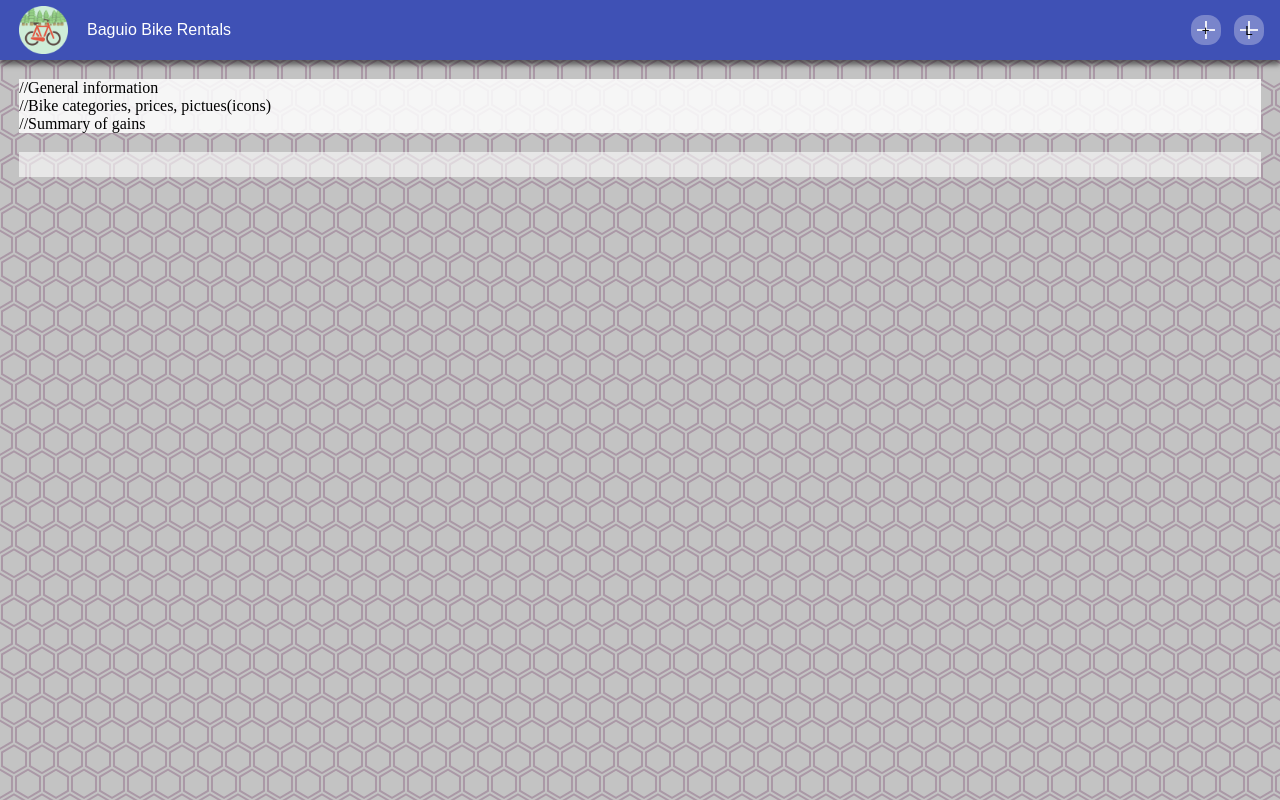
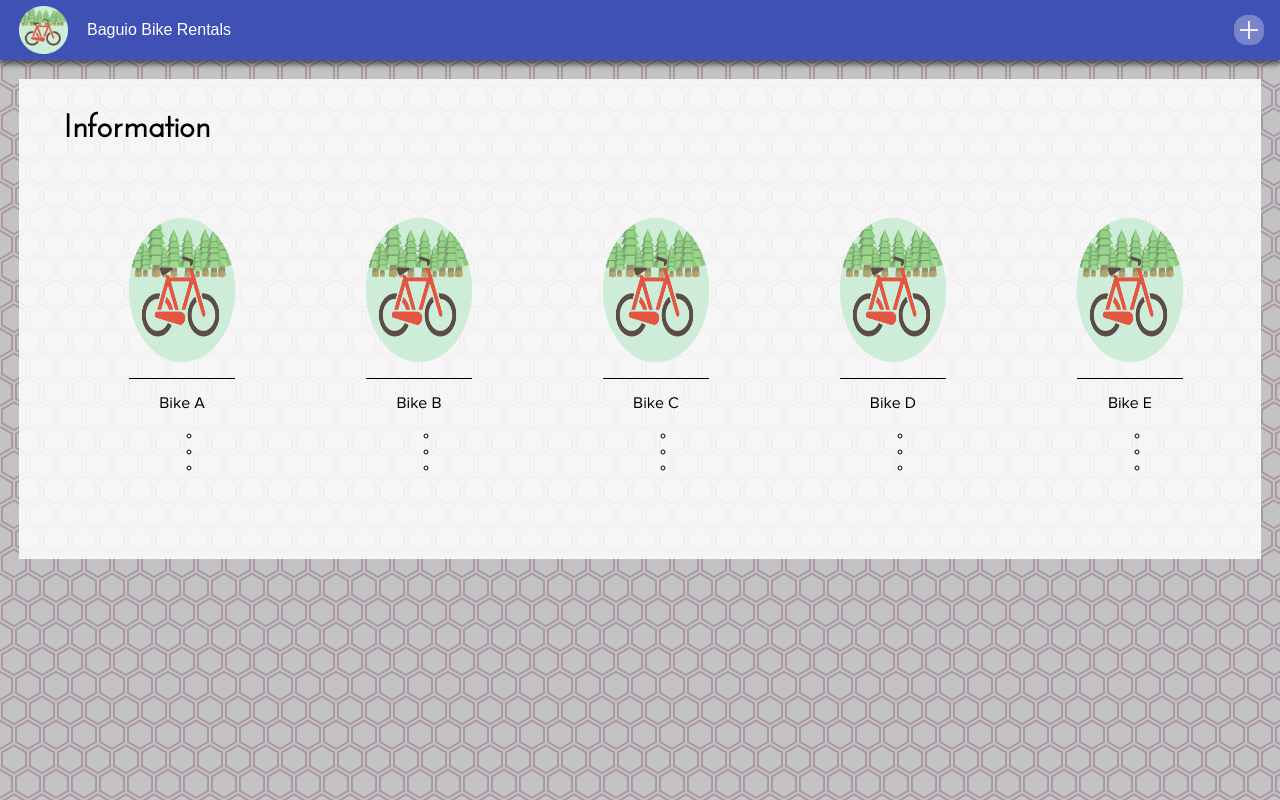
Before and after one commit to JPBallares/JPBallares.github.io, a PHP site: page / in a window 1280 px wide. Run offline with PHP 8.4, Linux system fonts and the light colour scheme.

Commit message:
Updated the website.

```diff
--- a/index.html
+++ b/index.html
@@ -13,6 +13,7 @@
 
 	<link rel="stylesheet" type="text/css" href="styles/layout.css">
 	<link rel="stylesheet" type="text/css" href="styles/index.css">
+	<link rel="stylesheet" type="text/css" href="styles/fonts/fonts.css">
 	<script src="index.js" async></script>
 </head>
 
@@ -28,26 +29,71 @@
 			</div>
 
 			<div id="g-button">
-				<button id="pluBu">+</button>
-				<button id="logBu">L</button>
+				<button id="pluBu"></button>
 			</div>
         </div>
 
         <div id="content">
 			<div id="main-info">
-				//General information
-				<br>//Bike categories, prices, pictues(icons)
-				<br>//Summary of gains
+			<div class="transaction">
+				<h1>Information</h1>
+				<div class="bike-container">
+					<div>
+						<img src="images/logo.png"><br>
+						Bike A
+						<ol>
+							<li></li>
+							<li></li>
+							<li></li>
+						</ol>
+					</div>
+
+					<div>
+						<img src="images/logo.png"><br>
+						Bike B
+						<ol>
+							<li></li>
+							<li></li>
+							<li></li>
+						</ol>
+					</div>
+
+					<div>
+						<img src="images/logo.png"><br>
+						Bike C
+						<ol>
+							<li></li>
+							<li></li>
+							<li></li>
+						</ol>
+					</div>
+
+					<div>
+						<img src="images/logo.png"><br>
+						Bike D
+						<ol>
+							<li></li>
+							<li></li>
+							<li></li>
+						</ol>
+					</div>
+
+					<div>
+						<img src="images/logo.png"><br>
+						Bike E
+						<ol>
+							<li></li>
+							<li></li>
+							<li></li>
+						</ol>
+					</div>
+				</div>
+			</div>
 			</div>
 
-			<div class="information" id="delete">
-				<!--
-				<div class="delete">
-					<button id="delBu"></button>
+			<ul class="nay">
 
-				</div>
-				-->
-			</div>
+			</ul>
         </div>
     </div>
 </body>
--- a/index.js
+++ b/index.js
@@ -1,17 +1,23 @@
 window.onload = function () {
-	var addButton = document.getElementById("pluBu");
-	var delButton = document.getElementById("delBu");
-	var listOfRents = document.getElementById("content");
+	var addButton = document.getElementById('pluBu');
+	var delButton = document.getElementById('delBu');
+	var listOfRents = document.querySelector('ul');
 
 	addButton.onclick = function() {
-		listOfRents.innerHTML +=
-								'<div class="information" id="delete"></div>';
+		var newCon = document.createElement('li');
+
+		newCon.innerHTML =
+             '<div class="information">'
+            +'<div class="delete">'
+            +'<button name="del" id="delBu"></button>'
+            +'</div>'
+            +'</div>';
+
+		listOfRents.appendChild(newCon);
+
+		delButton = newCon.querySelector('[name=del]');
+		delButton.onclick = function(e) {
+    		e.target.closest('li').remove()
+  		}
 	}
-/*
-	delButton.onclick = function() {
-		var bye = delBu.parentNode.parentNode.id;
-		document.getElementById(bye).remove();
-		console.log(bye);
-	}
-*/
 }
--- /dev/null
+++ b/styles/fonts/fonts.css
@@ -0,0 +1,9 @@
+@font-face {
+	font-family: "Josefin Sans";
+	src: url(../FONTS/ProximaNova-Regular.ttf);
+}
+
+@font-face {
+	font-family: "Proxima Nova";
+	src: url(../FONTS/JosefinSans-Regular.ttf);
+}
--- a/styles/index.css
+++ b/styles/index.css
@@ -55,7 +55,6 @@ body {
 	cursor: pointer;
 }
 
-/*
 .delete button{
 	float: right;
 	border-style: none;
@@ -65,24 +64,18 @@ body {
 	background-color: rgb(63, 81, 181, 0.6);
 }
 
-#delbu {
-	background-image: url(images/delete.png);
+[id^=delBu] {
+	background-image: url(../images/delete.png);
 	background-size: contain;
 }
 
-#delBu:hover {
+[id^=delBu]:hover {
 	background-color: rgb(63, 81, 181, 0.8);
 	cursor: pointer;
 }
-*/
 
-#logBu {
-	background-image: url("/images/add.png");
-	background-size: contain;
+#main-info h1 {
+	font-family: "Proxima Nova", "Century Gothic", sans-serif;
+	width: 0;
 	margin-left: 1em;
 }
-
-#logBu:hover {
-	background-color: rgba(255, 255, 255, 0.5);
-	cursor: pointer;
-}
--- a/styles/layout.css
+++ b/styles/layout.css
@@ -24,18 +24,55 @@ body {
 
 #main-info {
 	background-color: rgba(255, 255, 255, 0.85);
-	height: 60%;
+	height: 60vh;
 	width: 100%;
 	margin-bottom: 1.5%;
 	display: flex;
+	flex-flow: column;
 }
 
 #content .information {
 	background-color: rgba(255, 255, 255, 0.6);
-	height: 55%;
+	height: 60vh;
 	padding: 1%;
 	margin-bottom: 1.5%;
+}
 
+#main-info .transaction {
+	padding: 1%;
+	height: 100%;
+	display: flex;
+}
+
+.bike-container {
+	height: 100%;
+	width: 100%;
+	padding: 1% 1% -1% 1%;
+	display: flex;
+	justify-content: center;
+}
+
+.bike-container div {
+	width: 20%;
+	padding: 7% 1% 1% 1%;
+	display: flex;
+	flex-flow: column;
+	align-items: center;
+	justify-content: center;
+	font-family: "Josefin Sans", "Century Gothic", sans-serif;
+}
+
+.bike-container img {
+	height: 40%;
+	width: 50%;
+	border-bottom: 1px solid black;
+	padding-bottom: 1em;
+}
+
+.nay {
+	list-style: none;
+	margin: 0;
+	padding: 0;
 }
 
 #container {
@@ -46,3 +83,7 @@ body {
 	left: 0;
 	overflow-y: scroll;
 }
+
+ol {
+	list-style: circle;
+}
--- a/styles/style.css
+++ /dev/null
@@ -1,3 +0,0 @@
-body{
-    width: 80%;
-}
```
Also changed, not shown: styles/fonts/JosefinSans-Regular.ttf (added), styles/fonts/ProximaNova-Regular.ttf (added).
